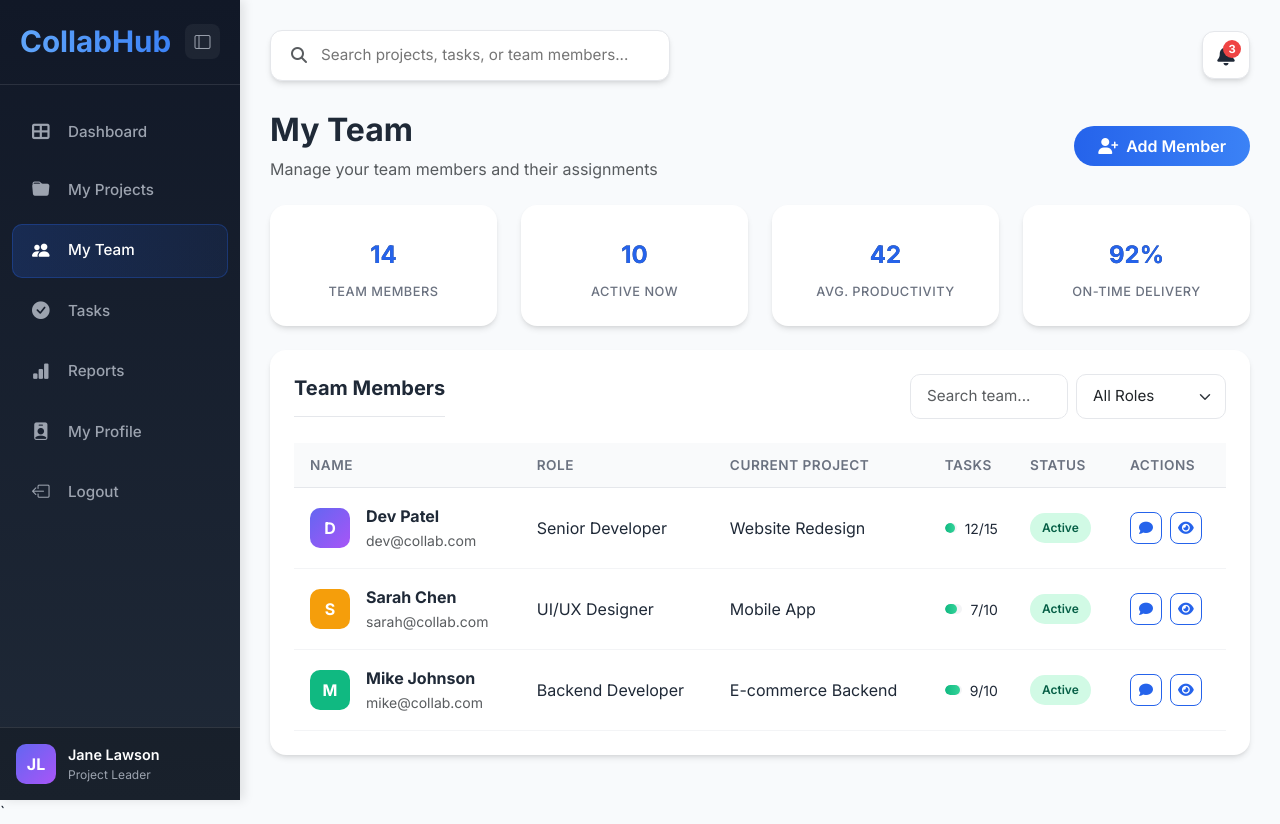
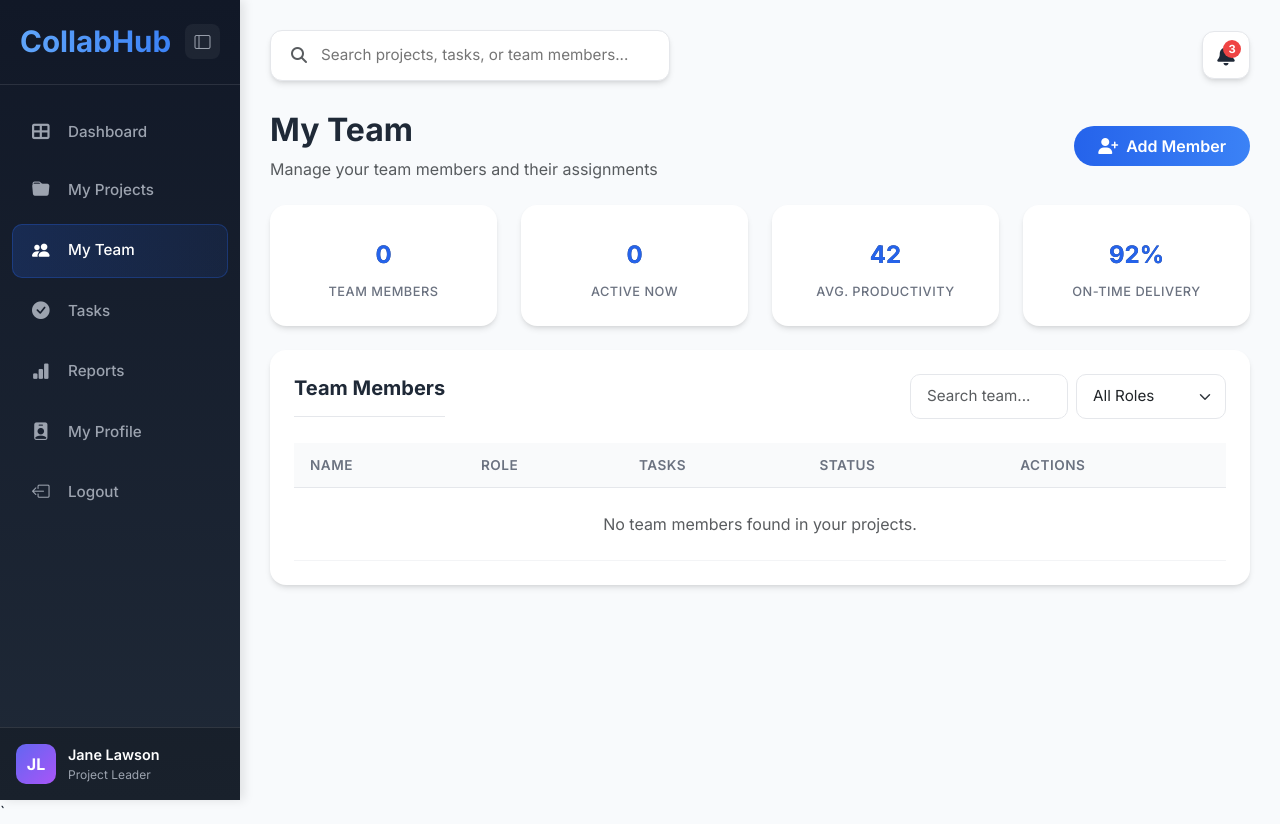
Before and after one commit to JP-0506/CollabHub, a Flask app: page /projectleader/my_team in a window 1280 px wide. Run offline with Flask 3, Linux system fonts and the light colour scheme.

Commit message:
changes of my_team page

```diff
--- a/templates/projectLeader/my_team.html
+++ b/templates/projectLeader/my_team.html
@@ -29,7 +29,8 @@
                 </div>
                 <div class="p-3 border-bottom">
                     <div class="d-flex">
-                            <div class="user-avatar me-3" style="width: 36px; height: 36px; font-size: 0.9rem; background: #f59e0b;">S</div>
+                        <div class="user-avatar me-3"
+                            style="width: 36px; height: 36px; font-size: 0.9rem; background: #f59e0b;">S</div>
                         <div>
                             <p class="mb-1"><strong>Sarah</strong> added a comment</p>
                             <small class="text-muted">2 hours ago</small>
@@ -38,7 +39,8 @@
                 </div>
                 <div class="p-3">
                     <div class="d-flex">
-                            <div class="user-avatar me-3" style="width: 36px; height: 36px; font-size: 0.9rem; background: #10b981;">A</div>
+                        <div class="user-avatar me-3"
+                            style="width: 36px; height: 36px; font-size: 0.9rem; background: #10b981;">A</div>
                         <div>
                             <p class="mb-1">Project <strong>Website Redesign</strong> milestone reached</p>
                             <small class="text-muted">1 day ago</small>
@@ -61,28 +63,30 @@
     </button>
 </div>
 
+<!-- Update the stats cards in my_team.html -->
+
 <div class="row g-4 mb-4">
     <div class="col-md-3">
         <div class="stat-card text-center">
-                <span class="stat-value">14</span>
+            <span class="stat-value">{{ team|length }}</span>  <!-- Team Members count -->
             <span class="stat-label">Team Members</span>
         </div>
     </div>
     <div class="col-md-3">
         <div class="stat-card text-center">
-                <span class="stat-value">10</span>
+            <span class="stat-value">{{ team|length }}</span>  <!-- You can change this to active now count -->
             <span class="stat-label">Active Now</span>
         </div>
     </div>
     <div class="col-md-3">
         <div class="stat-card text-center">
-                <span class="stat-value">42</span>
+            <span class="stat-value">42</span>  <!-- You'll need to calculate this -->
             <span class="stat-label">Avg. Productivity</span>
         </div>
     </div>
     <div class="col-md-3">
         <div class="stat-card text-center">
-                <span class="stat-value">92%</span>
+            <span class="stat-value">92%</span>  <!-- You'll need to calculate this -->
             <span class="stat-label">On-time Delivery</span>
         </div>
     </div>
@@ -92,7 +96,8 @@
     <div class="d-flex justify-content-between align-items-center mb-4">
         <h5 class="fw-bold mb-0">Team Members</h5>
         <div class="d-flex gap-2">
-                <input type="text" class="form-control form-control-sm" placeholder="Search team..." style="max-width: 200px;">
+            <input type="text" class="form-control form-control-sm" placeholder="Search team..."
+                style="max-width: 200px;">
             <select class="form-select form-select-sm" style="max-width: 150px;">
                 <option>All Roles</option>
                 <option>Developer</option>
@@ -106,104 +111,62 @@
             <tr>
                 <th>Name</th>
                 <th>Role</th>
-                    <th>Current Project</th>
                 <th>Tasks</th>
                 <th>Status</th>
                 <th>Actions</th>
             </tr>
         </thead>
+        <!-- Update your my_team.html file - replace the table body section -->
+
         <tbody>
+            {% if team and team|length > 0 %}
+            {% for member in team %}
             <tr>
                 <td>
                     <div class="d-flex align-items-center">
-                            <div class="user-avatar me-3">D</div>
+                        <div class="user-avatar me-3">
+                            {{ member[1][0] if member[1] else 'U' }}
+                        </div>
                         <div>
-                                <div class="fw-bold">Dev Patel</div>
-                                <small class="text-muted">dev@collab.com</small>
+                            <div class="fw-bold">{{ member[1] }}</div> <!-- name -->
+                            <small class="text-muted">{{ member[3] }}</small> <!-- designation -->
                         </div>
                     </div>
                 </td>
-                    <td>Senior Developer</td>
-                    <td>Website Redesign</td>
+                <td>{{ member[3] }}</td> <!-- designation/role -->
                 <td>
-                        <div class="d-flex align-items-center">
-                            <div class="progress-container me-2" style="flex: 1;">
-                                <div class="progress-bar" style="width: 85%"></div>
-                            </div>
-                            <small>12/15</small>
-                        </div>
+                    <small>0/0</small> <!-- You'll need to add task count query later -->
                 </td>
                 <td><span class="status-badge status-active">Active</span></td>
                 <td>
                     <div class="d-flex gap-2">
-                            <button class="btn btn-sm btn-outline-primary"><i class="fas fa-comment"></i></button>
-                            <button class="btn btn-sm btn-outline-primary"><i class="fas fa-eye"></i></button>
+                        <button class="btn btn-sm btn-outline-primary">
+                            <i class="fas fa-comment"></i>
+                        </button>
+                        <button class="btn btn-sm btn-outline-primary">
+                            <i class="fas fa-eye"></i>
+                        </button>
                     </div>
                 </td>
             </tr>
+            {% endfor %}
+            {% else %}
             <tr>
-                    <td>
-                        <div class="d-flex align-items-center">
-                            <div class="user-avatar me-3" style="background: #f59e0b;">S</div>
-                            <div>
-                                <div class="fw-bold">Sarah Chen</div>
-                                <small class="text-muted">sarah@collab.com</small>
-                            </div>
-                        </div>
-                    </td>
-                    <td>UI/UX Designer</td>
-                    <td>Mobile App</td>
-                    <td>
-                        <div class="d-flex align-items-center">
-                            <div class="progress-container me-2" style="flex: 1;">
-                                <div class="progress-bar" style="width: 70%"></div>
-                            </div>
-                            <small>7/10</small>
-                        </div>
-                    </td>
-                    <td><span class="status-badge status-active">Active</span></td>
-                    <td>
-                        <div class="d-flex gap-2">
-                            <button class="btn btn-sm btn-outline-primary"><i class="fas fa-comment"></i></button>
-                            <button class="btn btn-sm btn-outline-primary"><i class="fas fa-eye"></i></button>
-                        </div>
+                <td colspan="6" class="text-center text-muted py-4">
+                    No team members found in your projects.
                 </td>
             </tr>
-                <tr>
-                    <td>
-                        <div class="d-flex align-items-center">
-                            <div class="user-avatar me-3" style="background: #10b981;">M</div>
-                            <div>
-                                <div class="fw-bold">Mike Johnson</div>
-                                <small class="text-muted">mike@collab.com</small>
-                            </div>
-                        </div>
-                    </td>
-                    <td>Backend Developer</td>
-                    <td>E-commerce Backend</td>
-                    <td>
-                        <div class="d-flex align-items-center">
-                            <div class="progress-container me-2" style="flex: 1;">
-                                <div class="progress-bar" style="width: 90%"></div>
-                            </div>
-                            <small>9/10</small>
-                        </div>
-                    </td>
-                    <td><span class="status-badge status-active">Active</span></td>
-                    <td>
-                        <div class="d-flex gap-2">
-                            <button class="btn btn-sm btn-outline-primary"><i class="fas fa-comment"></i></button>
-                            <button class="btn btn-sm btn-outline-primary"><i class="fas fa-eye"></i></button>
-                        </div>
-                    </td>
-                </tr>
+            {% endif %}
         </tbody>
+
     </table>
 </div>
 {% endblock %}
 
 {% block modals %}
 <!-- Modals -->
+<!-- Update the Add Member modal in my_team.html -->
+
 <div class="modal fade" id="addMember" tabindex="-1">
     <div class="modal-dialog">
         <div class="modal-content">
@@ -212,28 +175,19 @@
                 <button type="button" class="btn-close" data-bs-dismiss="modal"></button>
             </div>
             <div class="modal-body">
-                    <form>
+                <form method="POST" action="{{ url_for('project_leader.add_team_member') }}">
                     <div class="mb-3">
                         <label class="form-label">Select Employee</label>
-                            <select class="form-select">
-                                <option selected>Choose from company directory</option>
-                                <option>Alex Turner - Developer</option>
-                                <option>Lisa Wang - Designer</option>
-                                <option>Tom Harris - QA Engineer</option>
+                        <select name="user_id" class="form-select" required>
+                            <option value="" selected hidden>Choose from company directory</option>
+                            {% for employee in available_employees %}
+                            <option value="{{ employee[0] }}">{{ employee[1] }} - {{ employee[2] }}</option>
+                            {% endfor %}
                         </select>
                     </div>
                     <div class="mb-3">
                         <label class="form-label">Role in Project</label>
-                            <input type="text" class="form-control" placeholder="e.g., Frontend Developer">
-                        </div>
-                        <div class="mb-3">
-                            <label class="form-label">Assign to Project</label>
-                            <select class="form-select">
-                                <option selected>Select project</option>
-                                <option>Website Redesign</option>
-                                <option>Mobile App</option>
-                                <option>E-commerce Backend</option>
-                            </select>
+                        <input type="text" name="role" class="form-control" placeholder="e.g., Frontend Developer" required>
                     </div>
                     <button type="submit" class="btn btn-primary w-100 py-2">Add to Team</button>
                 </form>
```
Lines whose indentation alone changed are shown as unchanged.
